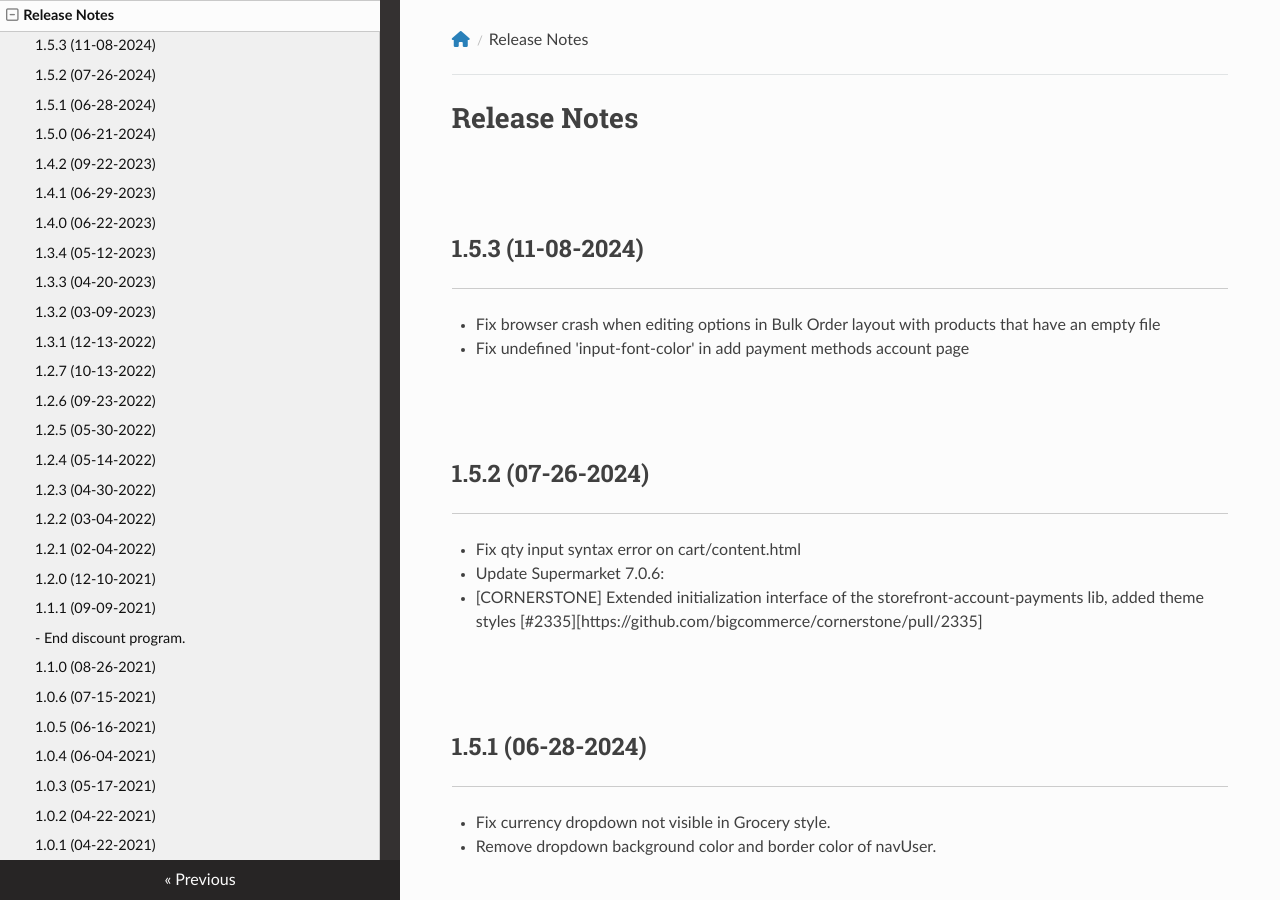
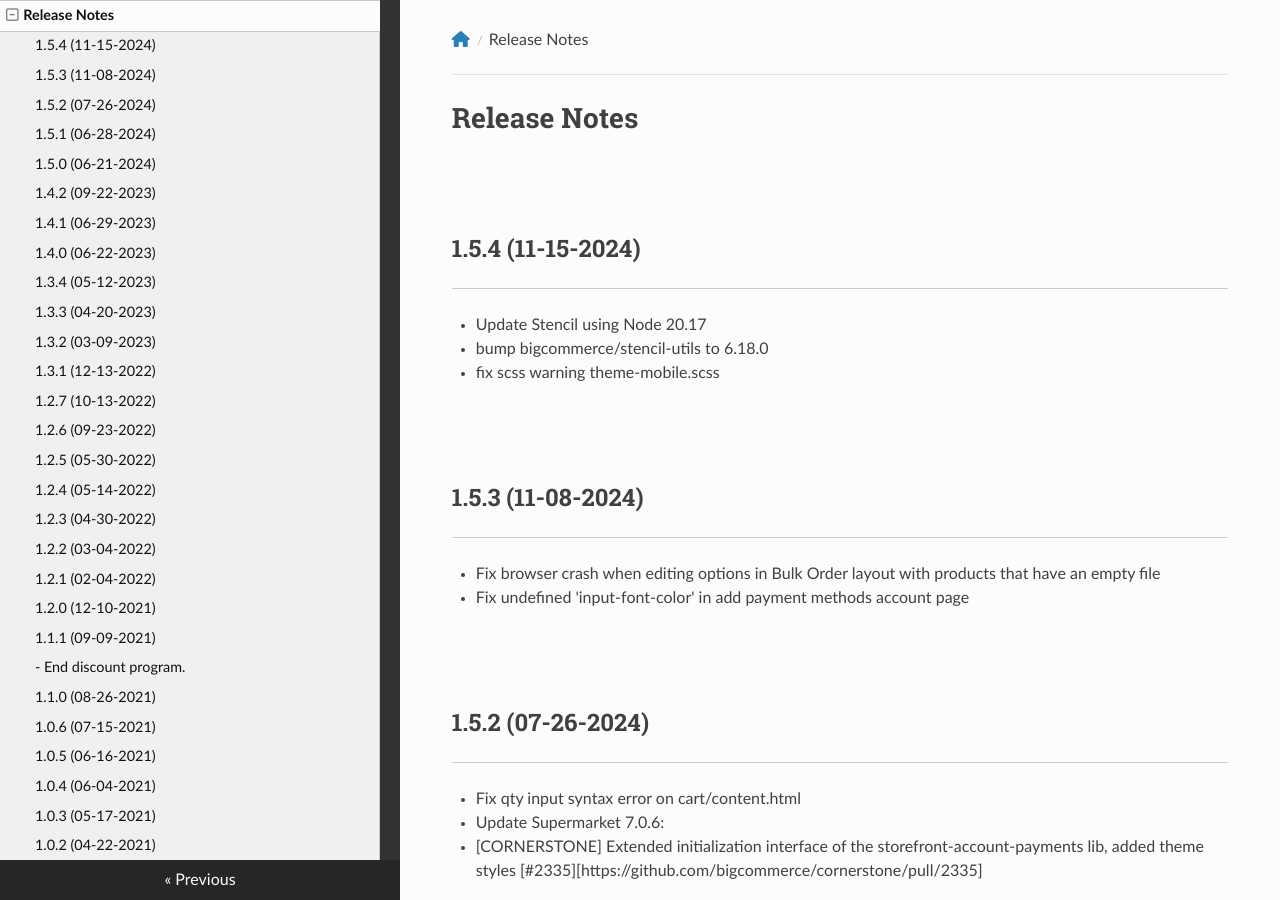
Before and after one commit to tvlgiao/bc-beautify-docs, an MkDocs documentation site: the page built from docs/changelog.md, in a window 1280 px wide and 900 px high. Built offline with MkDocs 1.6.1, drawn with Linux system fonts in a browser that asks for light colours; nearby versions of some CDN libraries.

Commit message:
Release 1.5.4

```diff
--- a/docs/changelog.md
+++ b/docs/changelog.md
@@ -1,4 +1,9 @@
 # Release Notes
+
+## 1.5.4 (11-15-2024)
+- Update Stencil using Node 20.17
+- bump bigcommerce/stencil-utils to 6.18.0
+- fix scss warning theme-mobile.scss
 
 ## 1.5.3 (11-08-2024)
 - Fix browser crash when editing options in Bulk Order layout with products that have an empty file
```
